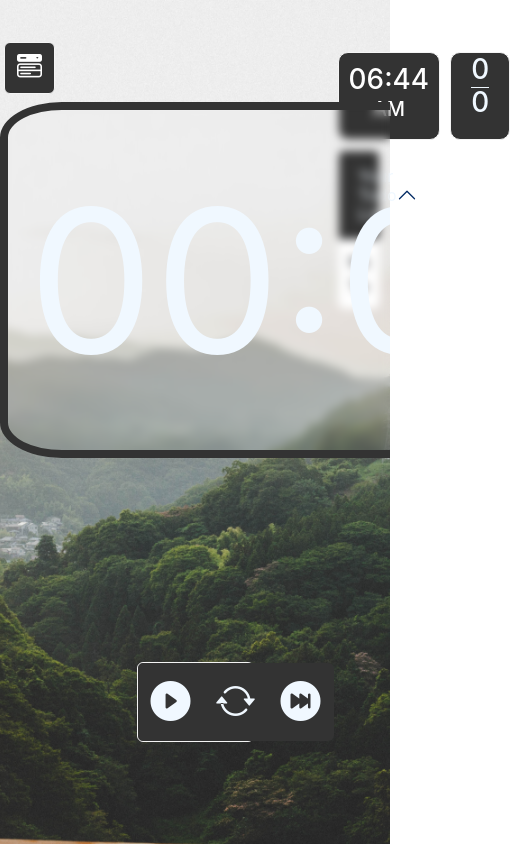
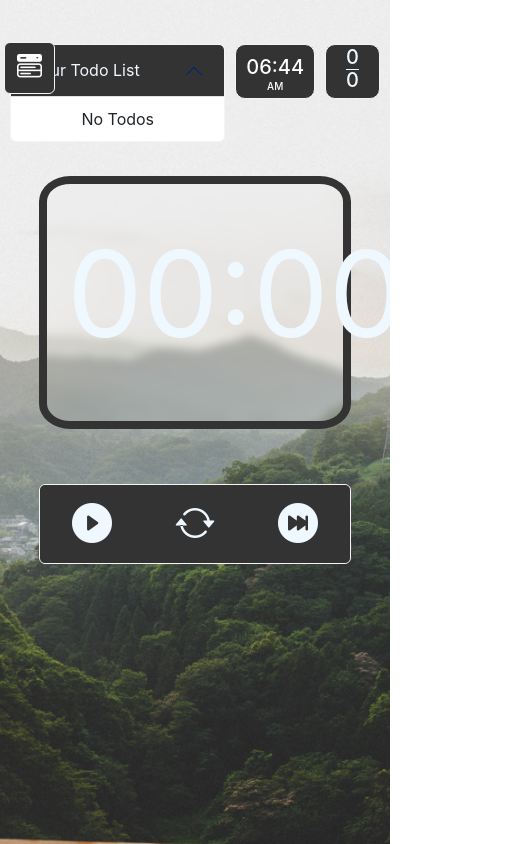
Before and after one commit to ShreyNaik123/Focuswork_GitPages, a React (Create React App) app: page / in a window 390 px wide. Shown: the whole page, 510 px wide, since content can reach past the window. Built offline with nearby package versions, Linux system fonts and the light colour scheme.

Commit message:
responsive on phone

```diff
--- a/src/App.css
+++ b/src/App.css
@@ -448,3 +448,44 @@ html {
 .progress {
 	margin: 10px 0px;
 }
+
+@media screen and (max-width: 480px) {
+	.countdown {
+		width: 80%;
+		font-size: 120px;
+		height: 30%;
+		margin-top: 11rem;
+	}
+
+	.buttons {
+		width: 80%;
+		margin-bottom: 280px;
+	}
+
+	.side_container {
+		left: 15%;
+		top: 4%;
+		/* background-color: red; */
+		width: 85%;
+		height: 100px;
+		flex-direction: row-reverse;
+	}
+
+	.todolist {
+		z-index: 10;
+		min-width: 215px;
+	}
+
+	.clock,
+	.sessionsCount {
+		height: 55px;
+	}
+
+	.clock h1,
+	.sessionsCount h1 {
+		font-size: 20px;
+	}
+	.clock h5 {
+		font-size: 10px;
+	}
+}
```
